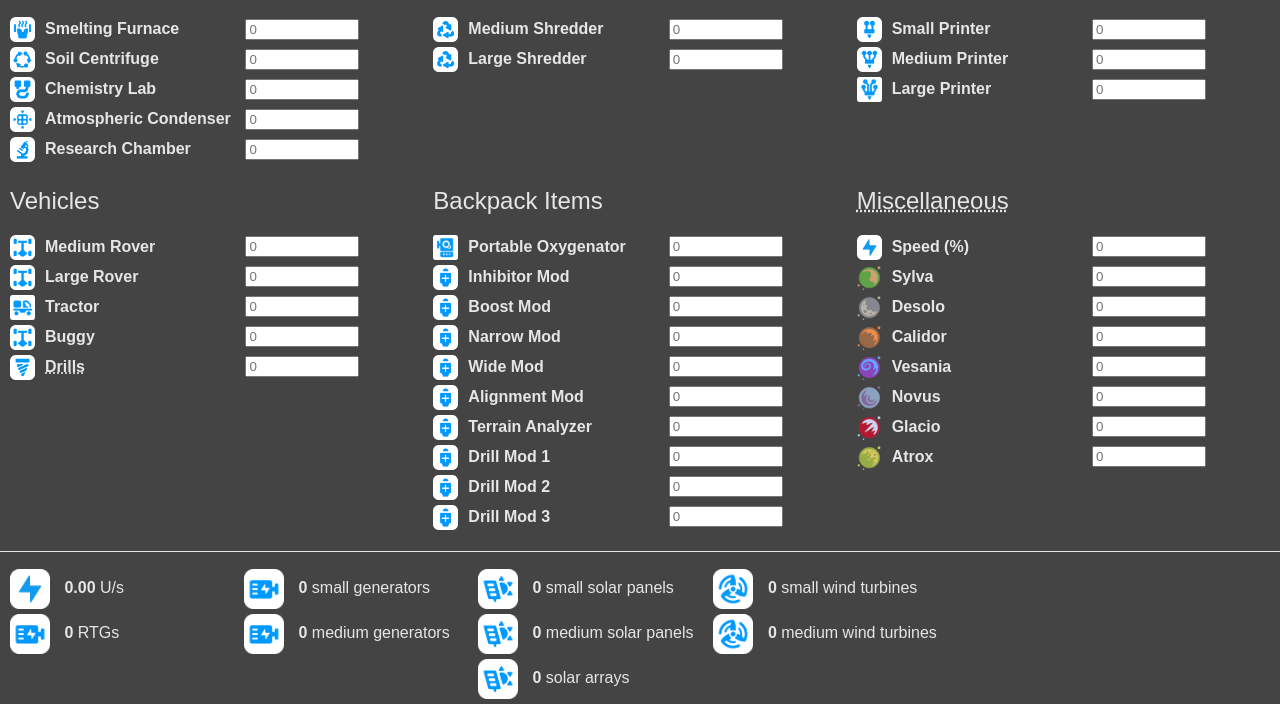
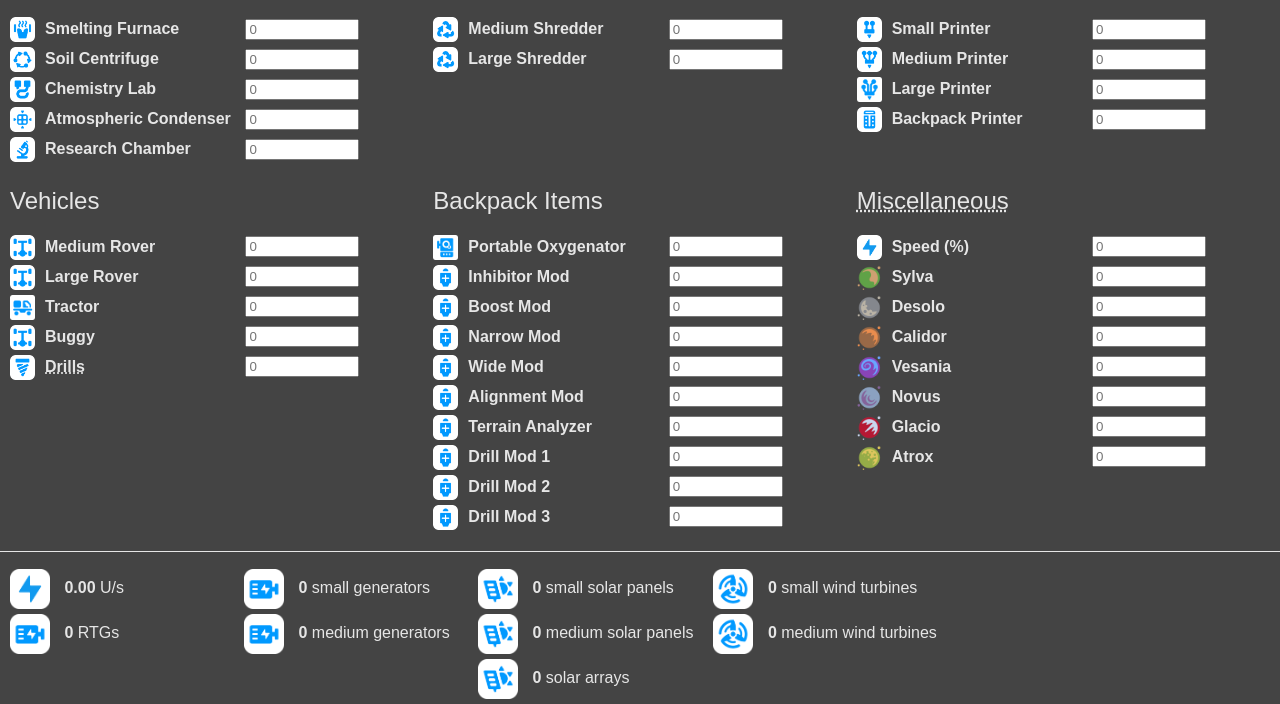
Before and after one commit to atenfyr/calculators, a website: page consumption.html in a window 1280 px wide. Shown: the part 154-858 px from the top of the page. Drawn offline with Linux system fonts and the light colour scheme.

Commit message:
added backpack printer

```diff
--- a/consumption.html
+++ b/consumption.html
@@ -76,6 +76,10 @@
                     <div>
                         <img class="small" src="assets/input/largeprint.png"><label for="largeprint">Large Printer</label>
                         <input type="number" placeholder="0" min="0" id="largeprint" onchange="calcConsumption()">
+                    </div>
+                    <div>
+                        <img class="small" src="assets/misc/backpack.png"><label for="tinyprint">Backpack Printer</label>
+                        <input type="number" placeholder="0" min="0" id="tinyprint" onchange="calcConsumption()">
                     </div>
                 </section>
 
--- a/src/js/unminified/consumptionproduction.js
+++ b/src/js/unminified/consumptionproduction.js
@@ -8,6 +8,7 @@ var amperage = {
     "research": 2,
     "medshred": 1.5,
     "largeshred": 3,
+    "tinyprint": 0.625,
     "smallprint": 1,
     "medprint": 2,
     "largeprint": 3,
```
Also changed, not shown: index.html (+1 -0 lines), src/js/consumptionproduction.min.js.
